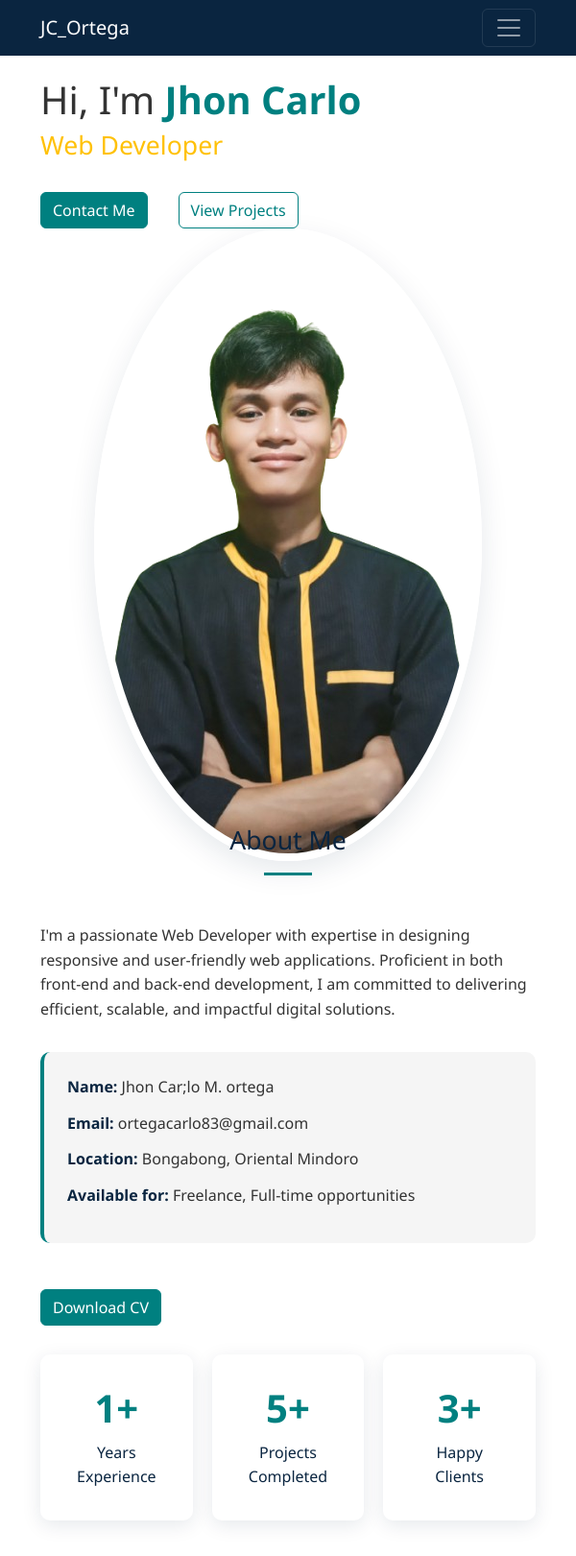
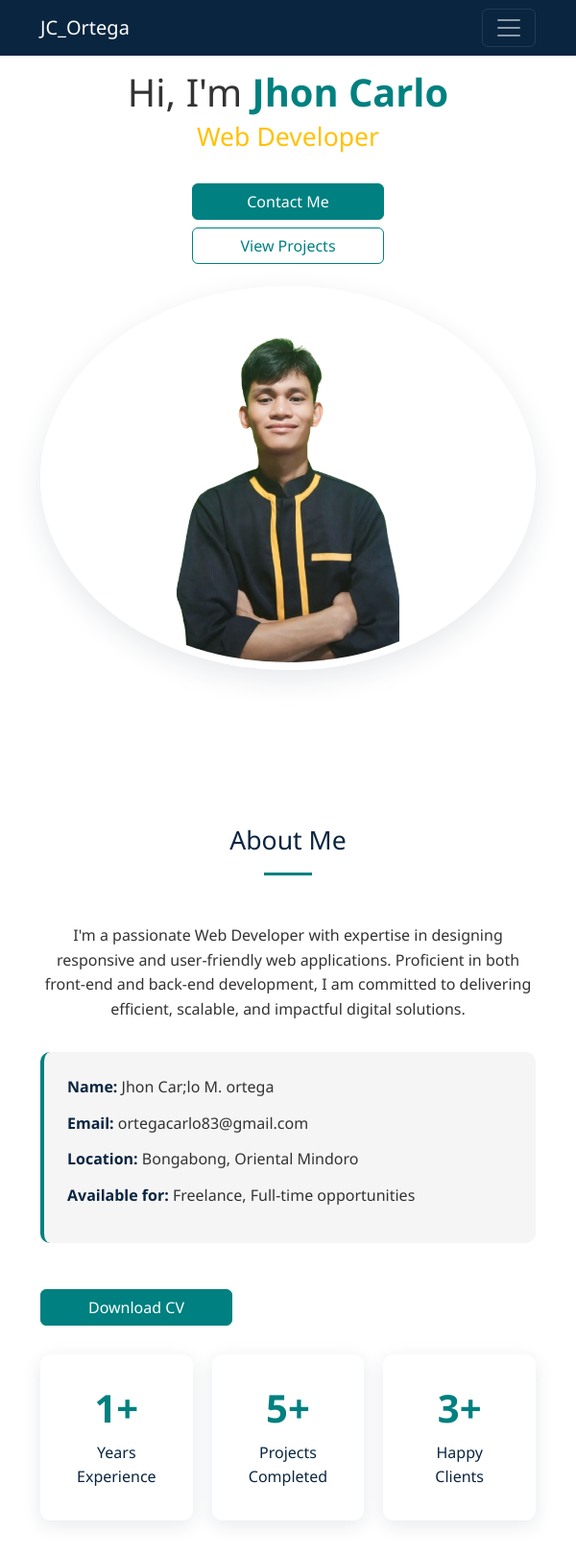
Before and after one commit to JeysiDev/Porfolio, a PHP site: page / in a window 600 px wide. Shown: the top 1621 px of the page at 96% size. Run offline with PHP 8.4, Linux system fonts and the light colour scheme; some libraries are stand-ins or nearby versions.

Commit message:
Add new features and update hero.css

```diff
--- a/css/components/about.css
+++ b/css/components/about.css
@@ -50,3 +50,9 @@
     color: var(--primary-color);
     font-weight: 600;
 }
+
+@media (max-width: 600px) {
+    .about-me {
+        text-align: center;
+    }
+}
--- a/css/components/hero.css
+++ b/css/components/hero.css
@@ -18,7 +18,9 @@
 }
 
 .profile-img {
-    max-width: 600px;
+    object-fit: contain;
+    width: 400px;
+    height: 400px;
     border: 8px solid var(--white);
     box-shadow: 0 10px 30px rgba(10, 37, 64, 0.1);
     transition: transform 0.3s ease, box-shadow 0.3s ease;
@@ -46,3 +48,72 @@
     display: flex;
     gap: 1rem;
 }
+
+/* Media Queries for Responsiveness */
+
+/* Small Devices (Smartphones, less than 600px) */
+@media (max-width: 600px) {
+    .profile-img {
+        width: 320px;
+        height: 320px;
+    }
+
+    .typed-text {
+        font-size: 1.5rem;
+        margin: 10px 0;
+    }
+
+    .hero-buttons {
+        display: flex;
+        flex-direction: column;
+        align-items: center;
+    }
+
+    .btn {
+        width: 200px;
+    }
+
+    .hero-section {
+        display: flex;
+        justify-content: center;
+        align-items: center;
+        text-align: center;
+        padding-top: 70px;
+    }
+
+    .text-center {
+        margin-top: 20px;
+    }
+}
+
+/* Medium Devices (Tablets, 600px to 992px) */
+@media (min-width: 600px) and (max-width: 992px) {
+    .profile-img {
+        width: 400px;
+        height: 400px;
+    }
+
+    .typed-text {
+        font-size: 1.8rem;
+    }
+
+    .hero-buttons {
+        gap: 0.5rem;
+    }
+}
+
+/* Large Devices (Laptops and larger, greater than 992px) */
+@media (min-width: 992px) {
+    .profile-img {
+        width: 400px;
+        height: 400px;
+    }
+
+    .typed-text {
+        font-size: 2rem;
+    }
+
+    .hero-buttons {
+        gap: 1rem;
+    }
+}
--- a/css/components/projects.css
+++ b/css/components/projects.css
@@ -49,3 +49,9 @@
     flex: 1;
     text-align: center;
 }
+
+@media (max-width: 600px) {
+    .img-fluid {
+        width: 100%;
+    }
+}
--- a/index.html
+++ b/index.html
@@ -56,7 +56,7 @@
                     <h2 class="text">Web Developer</h2>
                     <!-- <p class="lead">Web Developer</p> -->
                     <div class="hero-buttons">
-                        <a href="#contact" class="btn btn-primary me-3">Contact Me</a>
+                        <a href="#contact" class="btn btn-primary">Contact Me</a>
                         <a href="#projects" class="btn btn-outline-primary">View Projects</a>
                     </div>
                 </div>
@@ -73,7 +73,7 @@
             <h2 class="section-title">About Me</h2>
             <div class="row">
                 <div class="col-md-6">
-                    <p>I'm a passionate Web Developer with expertise in designing responsive and user-friendly web applications. Proficient in both front-end and back-end development, I am committed to delivering efficient, scalable, and impactful digital solutions.</p>
+                    <p class="about-me">I'm a passionate Web Developer with expertise in designing responsive and user-friendly web applications. Proficient in both front-end and back-end development, I am committed to delivering efficient, scalable, and impactful digital solutions.</p>
                     <div class="about-info">
                         <p><strong>Name:</strong> Jhon Car;lo M. ortega</p>
                         <p><strong>Email:</strong> ortegacarlo83@gmail.com</p>
```
